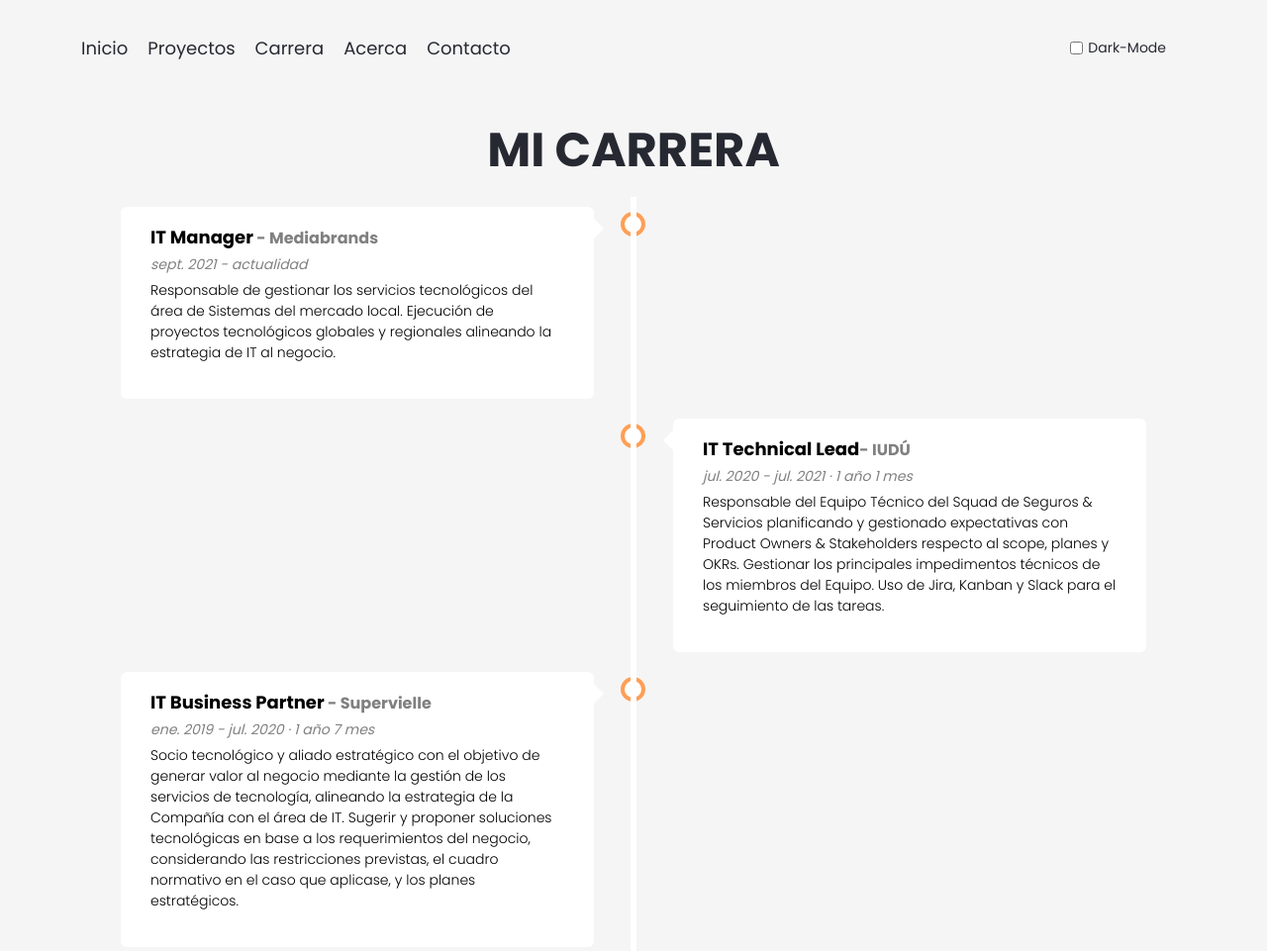
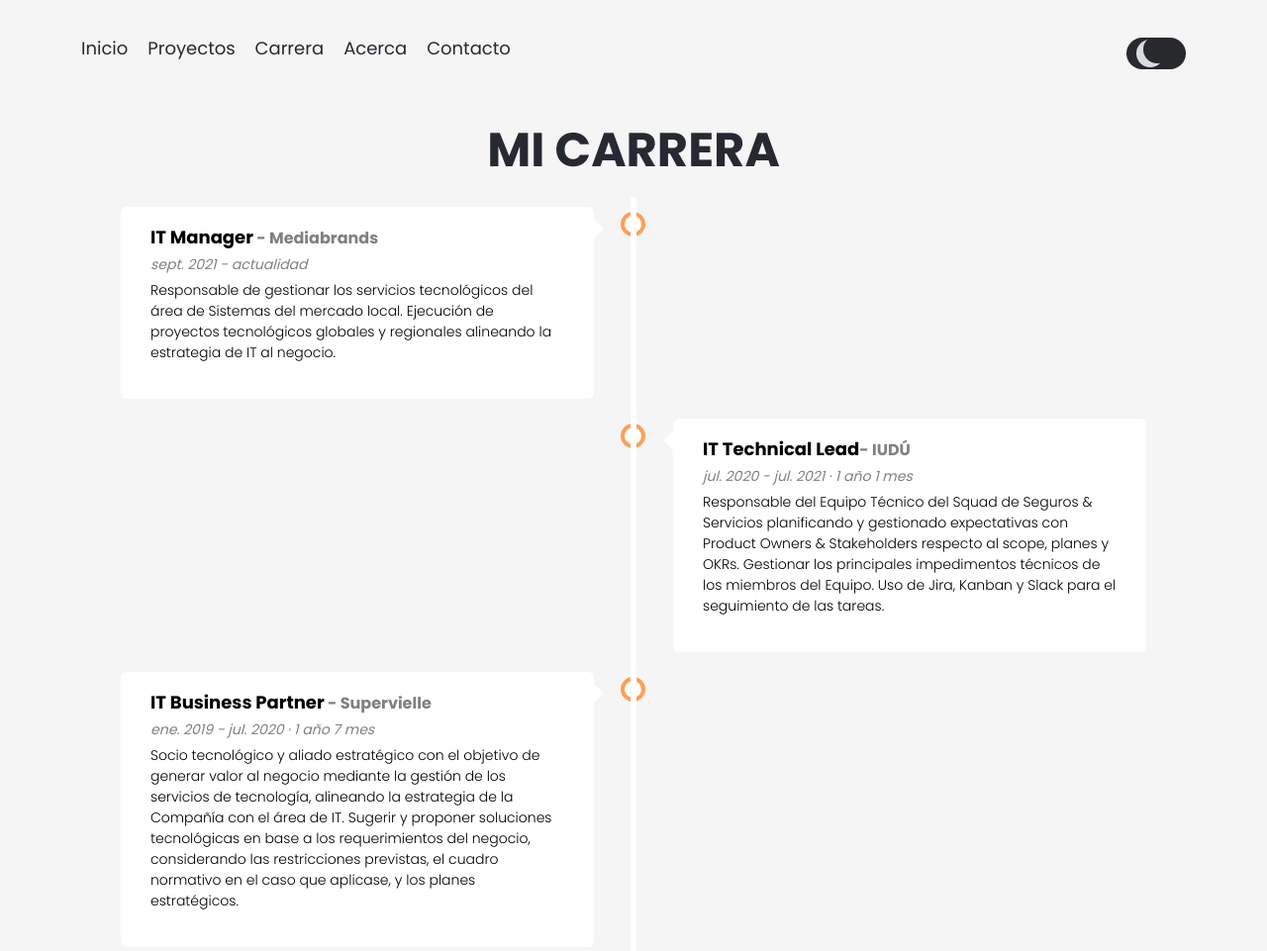
Before and after one commit to leonardo-santucho/coder-web-my-profile, a website: page pages/career.html in a window 1280 px wide. Shown: the top 961 px of the page at 99% size. Drawn offline with nearby package versions, Linux system fonts and the light colour scheme; files whose address does not match are found by name.

Commit message:
test dark-mode-final

```diff
--- a/pages/career.html
+++ b/pages/career.html
@@ -29,12 +29,12 @@
             </div>
 
             <div class="nav-button">
-                <ul>
-                    <li>
+                <div class="toggle-switch">
+                    <label for="theme-switch">
                         <input id="theme-switch" class="" type='checkbox'>
-                        <label for="theme-switch" class="">Dark-Mode</label>
-                    </li>
-                </ul>
+                        <span class="slider"></span>
+                    </label>
+                </div>
             </div>
         </nav>
     </header>
--- a/scss/_navigator.scss
+++ b/scss/_navigator.scss
@@ -1,3 +1,14 @@
+
+
+
+:root {
+  --light: #d8dbe0;
+  --dark: #28292c;
+  --link: rgb(27, 129, 112);
+  --link-hover: rgb(24, 94, 82);
+  }
+
+
 
 .navigation {
     display: flex;
@@ -34,40 +45,62 @@
             }
         }
 
-
     .nav-button {
 
-        ul {
-            display: flex;
-            list-style: none;
 
-            li {
-              display: flex;
+        .toggle-switch {
+          position: relative;
+          width: 60px;
+
+
+        label {
+          // position: absolute;
+          width: 100%;
+          height: 32px;
+          background-color: var(--dark);
+          border-radius: 50px;
+          cursor: pointer;
+          }
 
           input {
-                margin-right: 5px;
+          // position: absolute;
+          display: none;
+          }
 
-              }&::before {
+          .slider {
+          position: absolute;
+          width: 100%;
+          height: 90%;
+          border-radius: 50px;
           transition: 0.3s;
           }
 
-              label {
-                  display: flex;
-                  text-decoration: none;
-                  padding: 20px 20px 20px 0px;
-                  color: var(--col-text);
-                  font-size: 14px;
-                  font-weight: 500;
-                  font-family: $font-family, sans-serif;
+          input:checked ~ .slider {
+          background-color: var(--light);
+          }
+
+          .slider::before {
+          content: "";
+          position: absolute;
+          top: 2px;
+          left: 10px;
+          width: 28px;
+          height: 28px;
+          border-radius: 50%;
+          box-shadow: inset 7px -4px 0px 0px var(--light);
+          background-color: var(--dark);
+          transition: 0.3s;
+          }
+
+          input:checked ~ .slider::before {
+          transform: translateX(18px);
+          background-color: var(--dark);
+          box-shadow: none;
           }
 
         }
 
       }
-    }
-
-
-
 }
 
 @media (max-width: 550px) {
```
Also changed, not shown: index.html (+5 -5 lines), pages/about-me.html (+5 -5 lines), pages/button-dark.html (added, +110 -0 lines), pages/contact-me.html (+5 -5 lines), pages/portfolio.html (+5 -7 lines), css/styles.css, 1 other file. Lines whose indentation alone changed are shown as unchanged.
